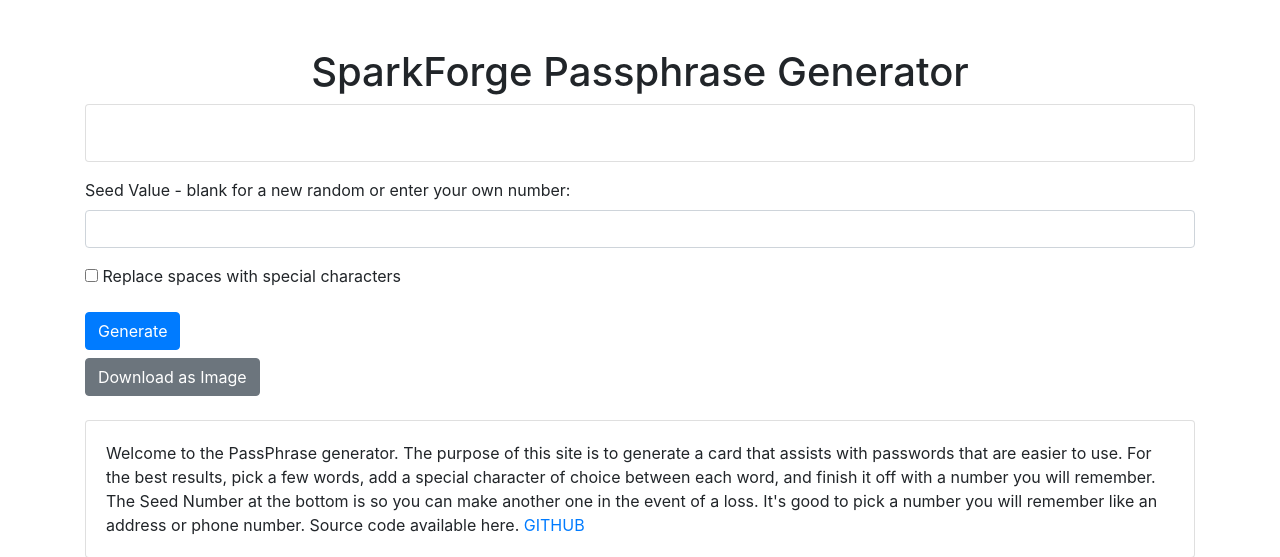
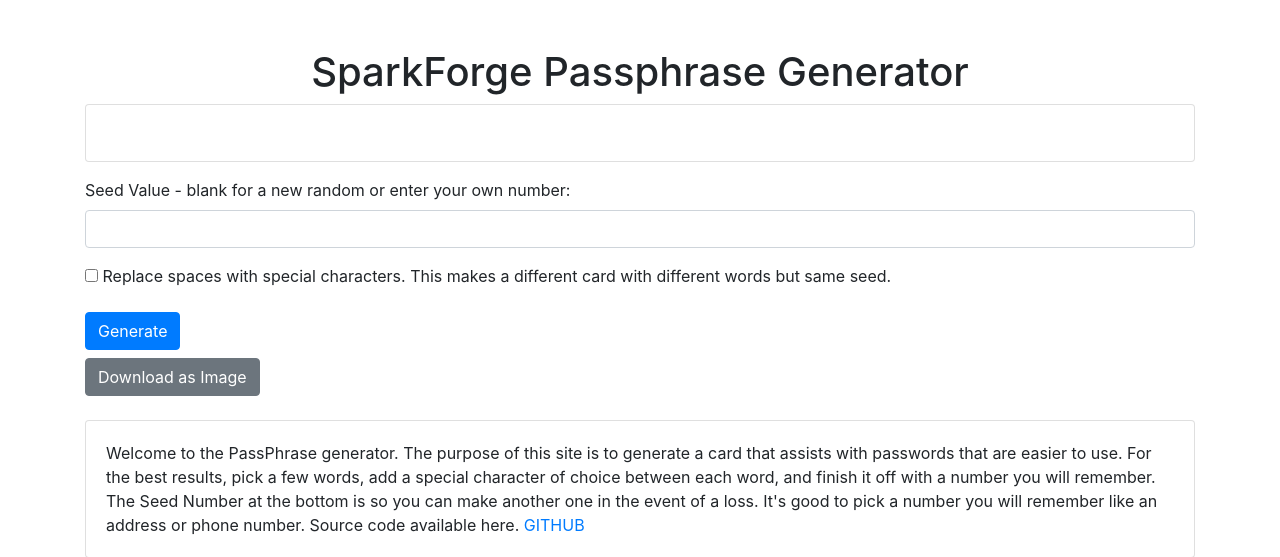
Before and after one commit to prodata2000/passphrase2, a Flask app: page / in a window 1280 px wide. Shown: the top 557 px of the page. Run offline with Flask 3, Linux system fonts and the light colour scheme; some libraries are stand-ins or nearby versions.

Commit message:
updated documentation.

```diff
--- a/templates/index.html
+++ b/templates/index.html
@@ -24,7 +24,7 @@
         <!-- Added Checkbox -->
         <div class="form-group">
             <input type="checkbox" name="replace_spaces" id="replace_spaces" value="true">
-            <label for="replace_spaces">Replace spaces with special characters</label>
+            <label for="replace_spaces">Replace spaces with special characters. This makes a different card with different words but same seed.</label>
         </div>
         <button type="submit" class="btn btn-primary">Generate</button>
     </form>
```
